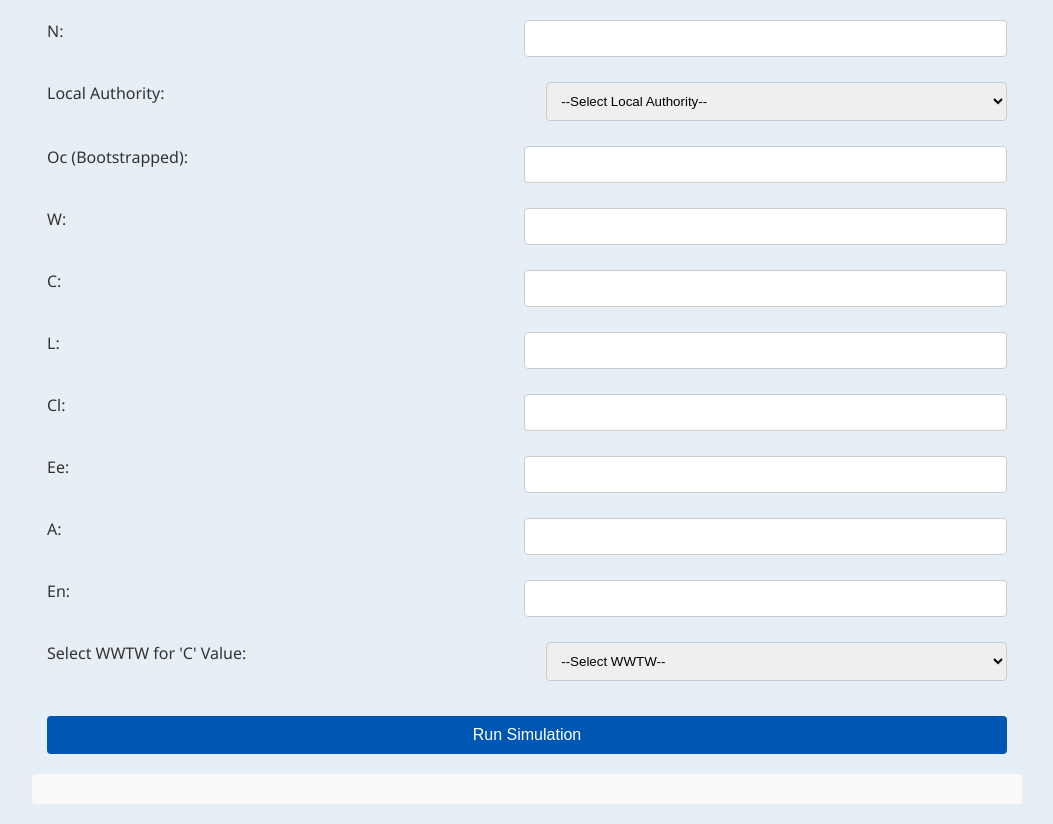
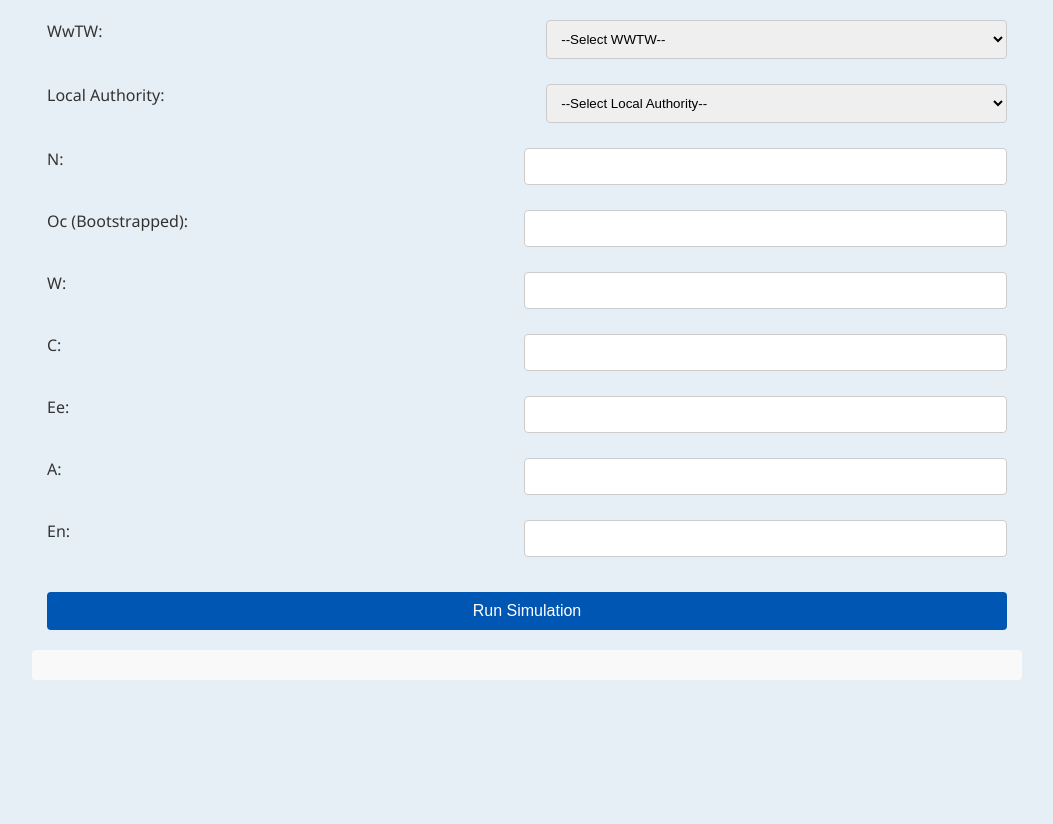
Before and after one commit to EPHIRDdev/EPHIRD, a Flask app: page / in a window 1280 px wide. Shown: the part 195-1019 px from the top of the page, without its empty margins (113-1166 px from the left). After the commit the page ends 875 px from the top, so only its background shows below. Run offline with Flask 3, Linux system fonts and the light colour scheme; parts of the project's set-up code (start-up, migrations or seed data) failed here and were passed over.

Commit message:
Update index.html

```diff
--- a/templates/index.html
+++ b/templates/index.html
@@ -1,10 +1,18 @@
 <!DOCTYPE html>
 <html lang="en">
 <head>
+<link rel="apple-touch-icon" sizes="180x180" href="{{ url_for('static', filename='apple-touch-icon.png') }}">
+<link rel="icon" type="image/png" sizes="32x32" href="{{ url_for('static', filename='favicon-32x32.png') }}">
+<link rel="icon" type="image/png" sizes="16x16" href="{{ url_for('static', filename='favicon-16x16.png') }}">
+<link rel="manifest" href="{{ url_for('static', filename='site.webmanifest') }}">
+<link rel="mask-icon" href="{{ url_for('static', filename='safari-pinned-tab.svg') }}" color="#5bbad5">
+<meta name="msapplication-TileColor" content="#da532c">
+<meta name="theme-color" content="#ffffff">
     <meta charset="UTF-8">
     <meta http-equiv="X-UA-Compatible" content="IE=edge">
     <meta name="viewport" content="width=device-width, initial-scale=1.0">
     <title>EPHIRD - Evaluating Phosphorus Impacts of Residential Developments</title>
+
     <style>
         body, html {
             margin: 0;
@@ -93,12 +101,17 @@
         <p>Evaluating Phosphorus Impacts of Residential Developments</p>
     </div>
 
-    <form id="simulationForm" onsubmit="event.preventDefault(); validateAndRunSimulation();">
+    <form id="simulationForm" onsubmit="event.preventDefault(); validateAndRunSimulation();"
+        </div>
         <div class="form-group">
-            <label for="N">N:</label>
-            <input type="text" id="N" name="N" required>
+            <label for="wwtwDropdown">WwTW:</label>
+            <select id="wwtwDropdown" name="C" onchange="updateCValue();" required>
+                <option value="">--Select WWTW--</option>
+                {% for wwtw in wwtw_data %}
+                <option value="{{ wwtw['Phosphorus_Concentration'] }}">{{ wwtw['WWTW_Name'] }}</option>
+                {% endfor %}
+            </select>
         </div>
-
         <div class="form-group">
             <label for="Local_authority">Local Authority:</label>
             <select name="Local_authority" id="Local_authority" required>
@@ -107,6 +120,10 @@
                 <option value="{{ authority }}">{{ authority }}</option>
                 {% endfor %}
             </select>
+        </div>
+        <div class="form-group">
+            <label for="N">N:</label>
+            <input type="text" id="N" name="N" required>
         </div>
         <div class="form-group">
             <label for="Oc">Oc (Bootstrapped):</label>
@@ -121,14 +138,6 @@
             <input type="text" id="C" name="C" required>
         </div>
         <div class="form-group">
-            <label for="L">L:</label>
-            <input type="text" id="L" name="L" required>
-        </div>
-        <div class="form-group">
-            <label for="Cl">Cl:</label>
-            <input type="text" id="Cl" name="Cl" required>
-        </div>
-        <div class="form-group">
             <label for="Ee">Ee:</label>
             <input type="text" id="Ee" name="Ee" required>
         </div>
@@ -139,15 +148,6 @@
         <div class="form-group">
             <label for="En">En:</label>
             <input type="text" id="En" name="En" required>
-        </div>
-        <div class="form-group">
-            <label for="wwtwDropdown">Select WWTW for 'C' Value:</label>
-            <select id="wwtwDropdown" name="C" onchange="updateCValue();" required>
-                <option value="">--Select WWTW--</option>
-                {% for wwtw in wwtw_data %}
-                <option value="{{ wwtw['Phosphorus_Concentration'] }}">{{ wwtw['WWTW_Name'] }}</option>
-                {% endfor %}
-            </select>
         </div>
         <button type="submit">Run Simulation</button>
     </form>
```
